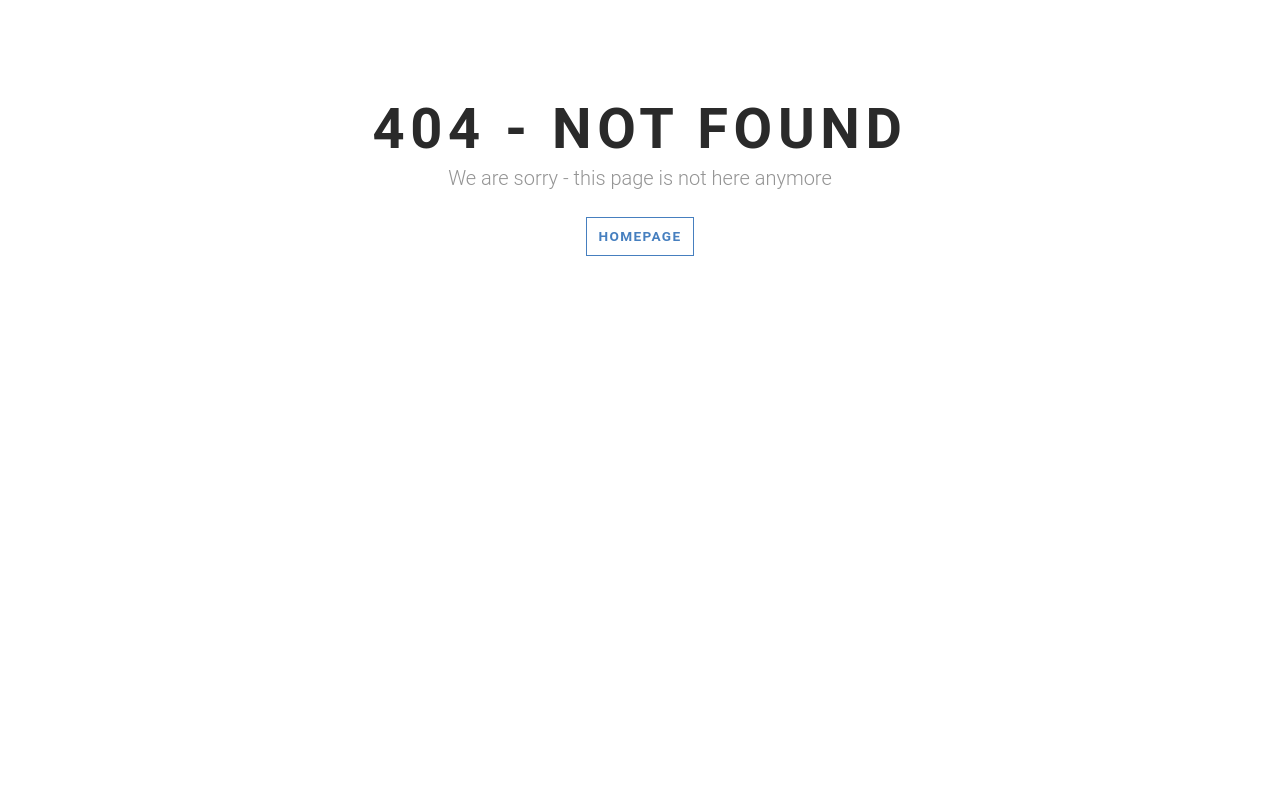
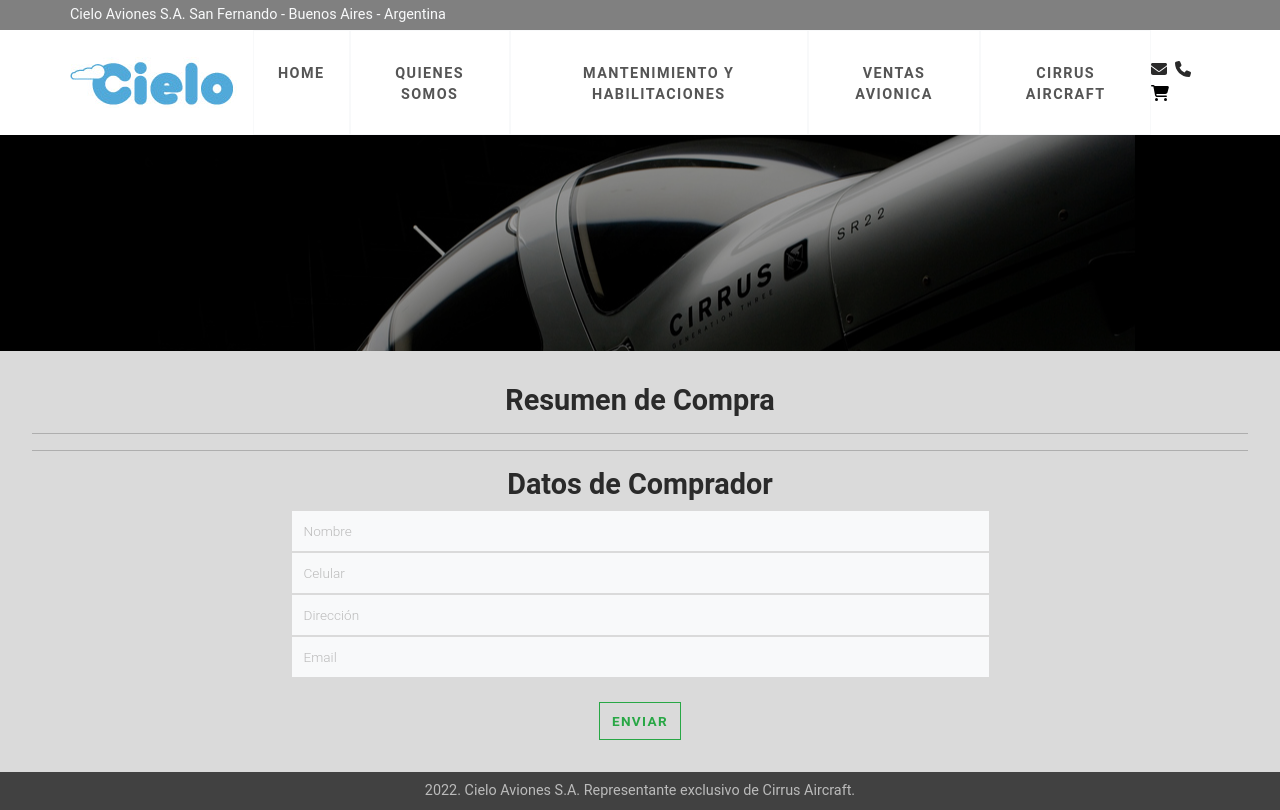
Before and after one commit to lapersona/reactJSCH, a React (Create React App) app: page /checkout in a window 1280 px wide. Before the commit this address had no page. Built offline with nearby package versions, Linux system fonts and the light colour scheme.

Commit message:
Checkout

```diff
--- a/src/App.js
+++ b/src/App.js
@@ -9,6 +9,8 @@
 import ItemDetailContainer from './components/ItemDetailContainer';
 import { CartProvider } from './components/CartContext';
 import Cart from './components/Cart';
+import Checkout from './components/Checkout';
+
 
 function App() {
   return (
@@ -22,6 +24,7 @@
       <Route path="/cirrus" element={<Cirrus/>}/>
       <Route path="/cart" element={<Cart/>}/>
       <Route path="/detail/:itemId" element={ <ItemDetailContainer/> } />
+      <Route path='/checkout' element={<Checkout/>}/>
       <Route path='*' element={<NotFound/>}/>
     </Routes>
     </BrowserRouter>
--- a/src/components/Cart.jsx
+++ b/src/components/Cart.jsx
@@ -41,8 +41,8 @@
                         <h4>{item.marca}</h4>
                         <h5>{item.modelo}</h5>
                         <p>Cantidad: {item.cantidad}</p>
-                        <h5>Precio Unitario: U$D{item.precio}</h5>
-                        <h4>Precio Total: U$D{item.precio * item.cantidad}</h4>
+                        <h5>Precio Unitario: U$D {item.precio}</h5>
+                        <h4>Precio Total: U$D {item.precio * item.cantidad}</h4>
                         <Button variant="outline-primary" size="sm"
                             onClick={() => removeItem(item.id)}
                         >Eliminar Producto
@@ -54,7 +54,7 @@
 
             <h3>TOTAL: U$D{cartTotal()}</h3>
             <hr/>
-            <Link to={"/"}><Button variant="outline-success" size="md">Finalizar Compra</Button></Link>
+            <Link to={"/checkout"}><Button variant="outline-success" size="md">Finalizar Compra</Button></Link>
             <Button variant="outline-danger" size="md" onClick={emptyCart}>Vaciar Carrito</Button>
         </div>
         <Footer/>
--- /dev/null
+++ b/src/components/Checkout.jsx
@@ -0,0 +1,110 @@
+import TopBar from "./TopBar";
+import NavBar from "./NavBar";
+import Carousel from "./Carousel";
+import Footer from "./Footer";
+import { useContext, useState } from "react";
+import { CartContext } from "./CartContext";
+import { Button } from "react-bootstrap";
+
+const Checkout = () => {
+
+    const {cart, cartTotal} = useContext(CartContext);
+
+    const [ values, setValues] = useState({
+        name: "",
+        email: "",
+        address: "",
+        cellphone: "",
+    });
+
+    const handleInputChange = (e) => {
+        setValues({
+            ...values,
+            [e.target.name]: e.target.value
+        })
+    }
+
+    const sendOrder = (e) => {
+        e.preventDefault();
+        const order = {
+            items: cart,
+            total: cartTotal(),
+            buyer: {...values},
+        }
+        console.log(order);
+    }
+    return (
+        <>
+        <TopBar/>
+        <NavBar/>
+        <Carousel/>
+        <div className="container-fluid text-center bg-gray-400" style={{padding: "2rem 2rem 2rem 2rem"}}>
+            <h2>Resumen de Compra</h2>
+            <hr/>
+            <div className="container-fluid bg-gray-400">
+            {
+                cart.map((item) => (
+                    <div key={item.id}>
+                        <h6>{item.marca}</h6>
+                        <h6>{item.modelo}</h6>
+                        <h6>Cantidad: {item.cantidad}</h6>
+                        <h5>Total: U$D {item.precio * item.cantidad}</h5>
+                    </div>
+                ))
+            }
+            </div>
+            <hr/>
+            <h2>Datos de Comprador</h2>
+            <div className="d-flex justify-content-center">
+            <form onSubmit={sendOrder}>
+                <input
+                    className="form-control bg-gray-100"
+                    type='name'
+                    placeholder="Nombre"
+                    size={50}
+                    name='name'
+                    value={values.name}
+                    onChange={handleInputChange}
+                    autoComplete="off"
+                />
+                <input
+                    className="form-control bg-gray-100"
+                    type='cellphone'
+                    placeholder="Celular"
+                    size={50}
+                    name='cellphone'
+                    value={values.cellphone}
+                    onChange={handleInputChange}
+                    autoComplete="off"
+                />
+                <input
+                    className="form-control bg-gray-100"
+                    type='address'
+                    placeholder="Dirección"
+                    size={50}
+                    name='address'
+                    value={values.address}
+                    onChange={handleInputChange}
+                    autoComplete="off"
+                />
+                <input
+                    className="form-control bg-gray-100"
+                    type='email'
+                    placeholder="Email"
+                    size={70}
+                    name='email'
+                    value={values.email}
+                    onChange={handleInputChange}
+                    autoComplete="off"
+                />
+                <br/>
+                <Button variant="outline-success" type="submit" size="md">Enviar</Button>
+            </form>
+            </div>
+        </div>
+        <Footer/>
+        </>
+
+    )}
+
+export default Checkout;
--- a/src/components/NavBar.jsx
+++ b/src/components/NavBar.jsx
@@ -2,8 +2,8 @@
 import '../styles/style.blue.css';
 import { Link } from 'react-router-dom';
 import { FontAwesomeIcon } from '@fortawesome/react-fontawesome';
+import { faEnvelope , faPhone } from '@fortawesome/free-solid-svg-icons';
 import CartWidget from './CartWidget';
-import { faEnvelope , faPhone } from '@fortawesome/free-solid-svg-icons';
 
 function NavBar() {
     return (
```
Also changed, not shown: src/components/Stock.js (deleted, +0 -63 lines).
